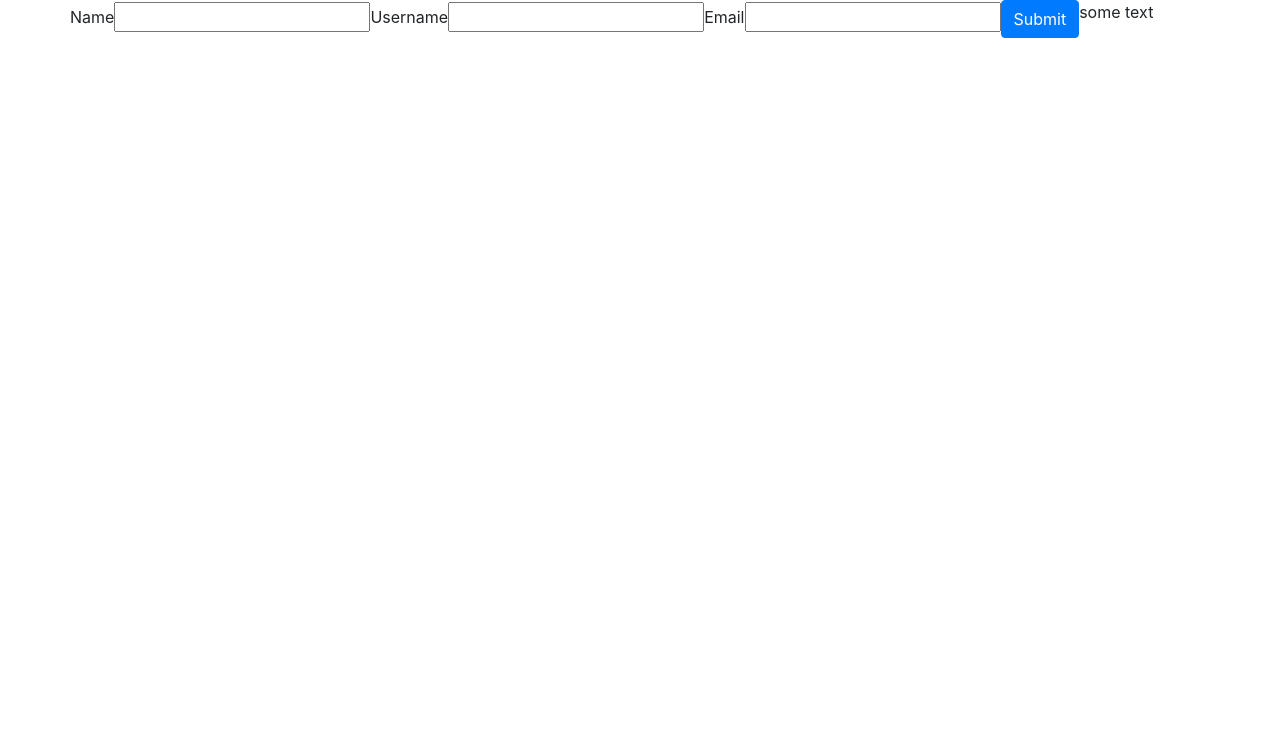
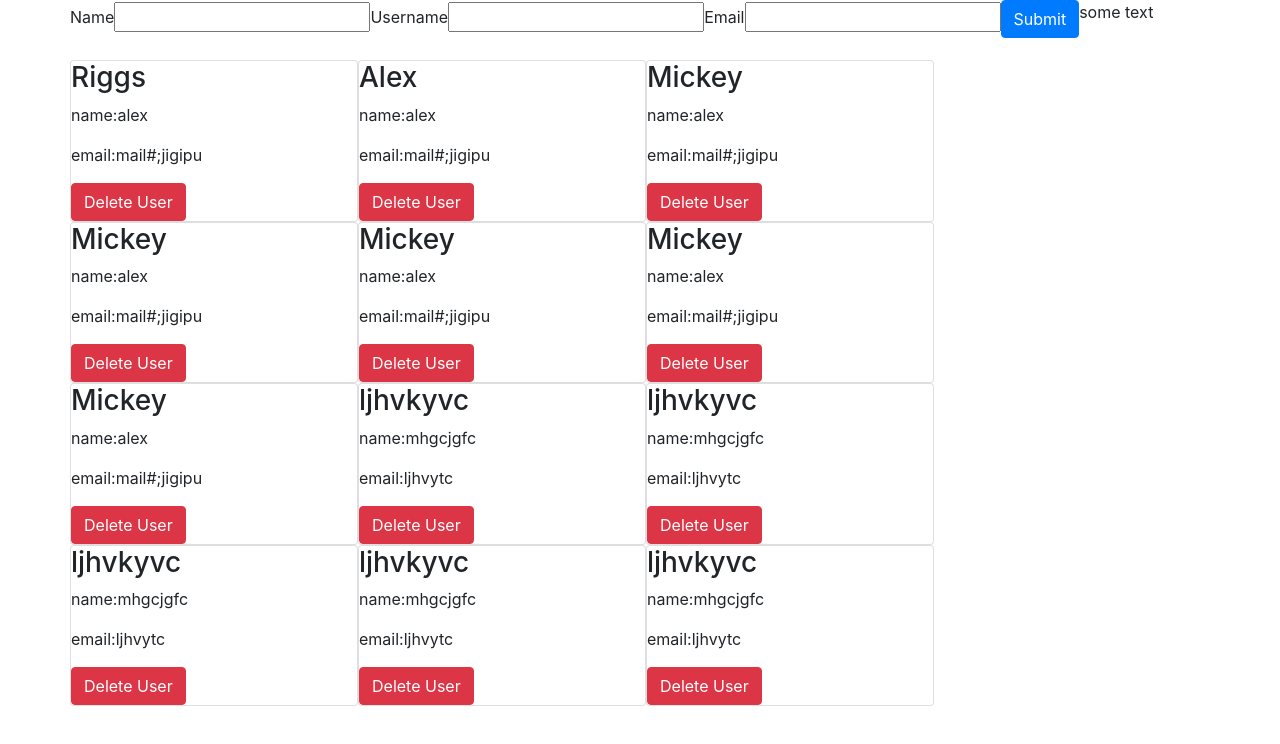
Before and after one commit to mendes-develop/Fetch-and-LifeCycleMethods, a React (Create React App) app: page / in a window 1280 px wide. Shown: the top 744 px of the page. Built offline with nearby package versions, Linux system fonts and the light colour scheme; data requests are answered from the project's data file.

Commit message:
react-hooks-redux

```diff
--- a/package.json
+++ b/package.json
@@ -10,7 +10,9 @@
     "react": "^16.12.0",
     "react-bootstrap": "^1.0.0-beta.16",
     "react-dom": "^16.12.0",
-    "react-scripts": "3.3.1"
+    "react-redux": "^7.1.3",
+    "react-scripts": "3.3.1",
+    "redux": "^4.0.5"
   },
   "scripts": {
     "start": "react-scripts start",
--- a/src/App.js
+++ b/src/App.js
@@ -1,8 +1,11 @@
-import React, { useState, useEffect } from 'react';
+import React, { useEffect } from 'react';
 import UsersContainer from './components/UsersContainer';
 import AddUserForm from './components/AddUserForm';
 import './App.css'
 import { Container, Row } from 'react-bootstrap'
+
+// React-Redux
+import { useSelector, useDispatch} from 'react-redux'
 
 
 export default function App(){
@@ -13,7 +16,12 @@ export default function App(){
   //     users : []
   //   }
   // }
-  const [users, setUsers] = useState([])
+
+  const users = useSelector(state => state.users) //Array of Users
+  const dispatch = useDispatch() // this is a function() + dispatch({type, payload})
+
+
+  // const [users, setUsers] = useState([])
 
   useEffect( ()=> {
 
@@ -23,9 +31,10 @@ export default function App(){
       //  this.setState({
       //    users: usersArray
       //  })
-      setUsers(usersArray)
+      // setUsers(usersArray)
+      dispatch({type: "GET_USERS", payload: usersArray})
      })
-  }, [])
+  }, [dispatch])
 
   // useEffect(()=> {
 
@@ -61,11 +70,12 @@ export default function App(){
         .then(resp => resp.json())
         .then(user => {
 
-          setUsers(users.concat(user))
+          // setUsers(users.concat(user))
 
           // this.setState({
           //   users: this.state.users.concat(user)
           // })
+          dispatch({type: "ADD_USER", payload: user})
       })
    }
 
@@ -92,7 +102,8 @@ export default function App(){
         //     users: this.state.users.filter( user => user.id !== id)
         //   })
         // setUsers()
-        setUsers(users.filter( user => user.id !== id))
+        // setUsers(users.filter( user => user.id !== id))
+        dispatch({type: "DELETE_USER", payload: id})
        }
       })
   }
--- a/src/db.json
+++ b/src/db.json
@@ -1,3 +1,76 @@
 {
-  "users": []
+  "users": [
+    {
+      "name": "mhgcjgfc",
+      "username": "ljhvkyvc",
+      "email": "ljhvytc",
+      "id": 1
+    },
+    {
+      "name": "mhgcjgfc",
+      "username": "ljhvkyvc",
+      "email": "ljhvytc",
+      "id": 2
+    },
+    {
+      "name": "mhgcjgfc",
+      "username": "ljhvkyvc",
+      "email": "ljhvytc",
+      "id": 3
+    },
+    {
+      "name": "mhgcjgfc",
+      "username": "ljhvkyvc",
+      "email": "ljhvytc",
+      "id": 4
+    },
+    {
+      "name": "mhgcjgfc",
+      "username": "ljhvkyvc",
+      "email": "ljhvytc",
+      "id": 5
+    },
+    {
+      "name": "alex",
+      "username": "Mickey",
+      "email": "mail#;jigipu",
+      "id": 6
+    },
+    {
+      "name": "alex",
+      "username": "Mickey",
+      "email": "mail#;jigipu",
+      "id": 7
+    },
+    {
+      "name": "alex",
+      "username": "Mickey",
+      "email": "mail#;jigipu",
+      "id": 8
+    },
+    {
+      "name": "alex",
+      "username": "Mickey",
+      "email": "mail#;jigipu",
+      "id": 9
+    },
+    {
+      "name": "alex",
+      "username": "Mickey",
+      "email": "mail#;jigipu",
+      "id": 10
+    },
+    {
+      "name": "alex",
+      "username": "Alex",
+      "email": "mail#;jigipu",
+      "id": 11
+    },
+    {
+      "name": "alex",
+      "username": "Riggs",
+      "email": "mail#;jigipu",
+      "id": 12
+    }
+  ]
 }
--- a/src/index.js
+++ b/src/index.js
@@ -2,14 +2,24 @@ import React from 'react';
 import ReactDOM from 'react-dom';
 import './index.css';
 import App from './App';
-
 import 'bootstrap/dist/css/bootstrap.min.css';
 
-import * as serviceWorker from './serviceWorker';
+// Redux + React
+import { Provider } from 'react-redux'
+import { createStore } from 'redux'
+import reducer from './reducer'
 
-ReactDOM.render(<App />, document.getElementById('root'));
+const store = createStore(
 
-// If you want your app to work offline and load faster, you can change
-// unregister() to register() below. Note this comes with some pitfalls.
-// Learn more about service workers: https://bit.ly/CRA-PWA
-serviceWorker.unregister();
+    reducer
+
+)
+
+ReactDOM.render(
+
+    <Provider store={store} >
+        <App />
+    </Provider>
+
+
+    , document.getElementById('root'));
--- /dev/null
+++ b/src/reducer.js
@@ -0,0 +1,58 @@
+let defaultState = {
+    users: []
+}
+
+// NOTES:
+//  action is an object  { type: "FETCHING_USERS", payload: data }  )  data = [users] that we are going to set
+//  action is an object  { type: "ADD_USER", payload: data }  )    data = {user}  that we are going to add
+//  action is an object  { type: "DELETE_USER", payload: data }  ) data = {user} that we are going to subtract
+
+
+
+
+export default function reducer(state = defaultState, action){
+    console.log(action)
+    switch(action.type){
+
+        case "GET_USERS":
+            return {
+                ...state,
+                users: action.payload
+            }
+
+        case "ADD_USER":
+            return {
+                ...state,
+                users: state.users.concat(action.payload)
+
+            }
+
+        case "DELETE_USER":
+            return {
+                ...state,
+                users: state.users.filter(user => user.id !== action.payload)
+
+            }
+
+        default: return state
+
+
+
+
+    }
+
+
+
+
+
+
+
+
+
+
+
+
+
+
+
+}
```
Also changed, not shown: src/reducer2.js (added, +47 -0 lines), 1 other file (tests, documents, lock files or other folders).
